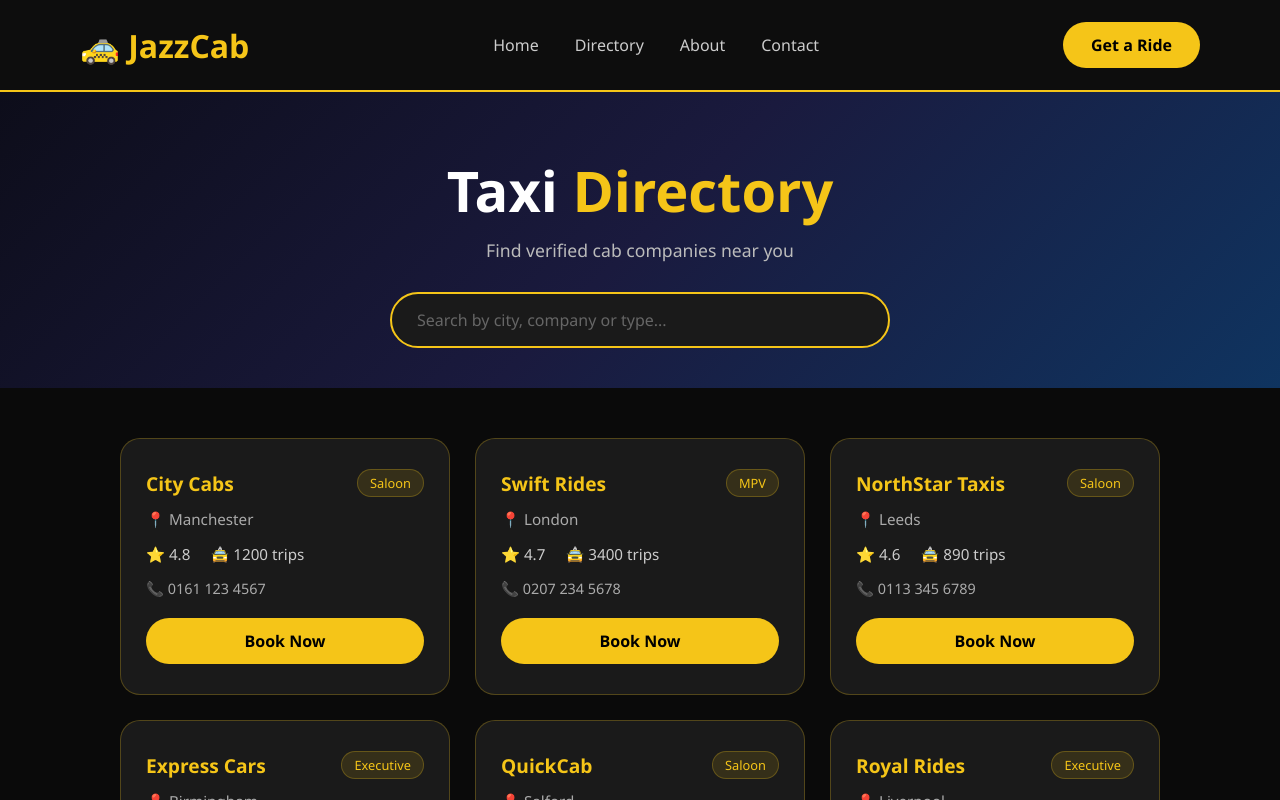
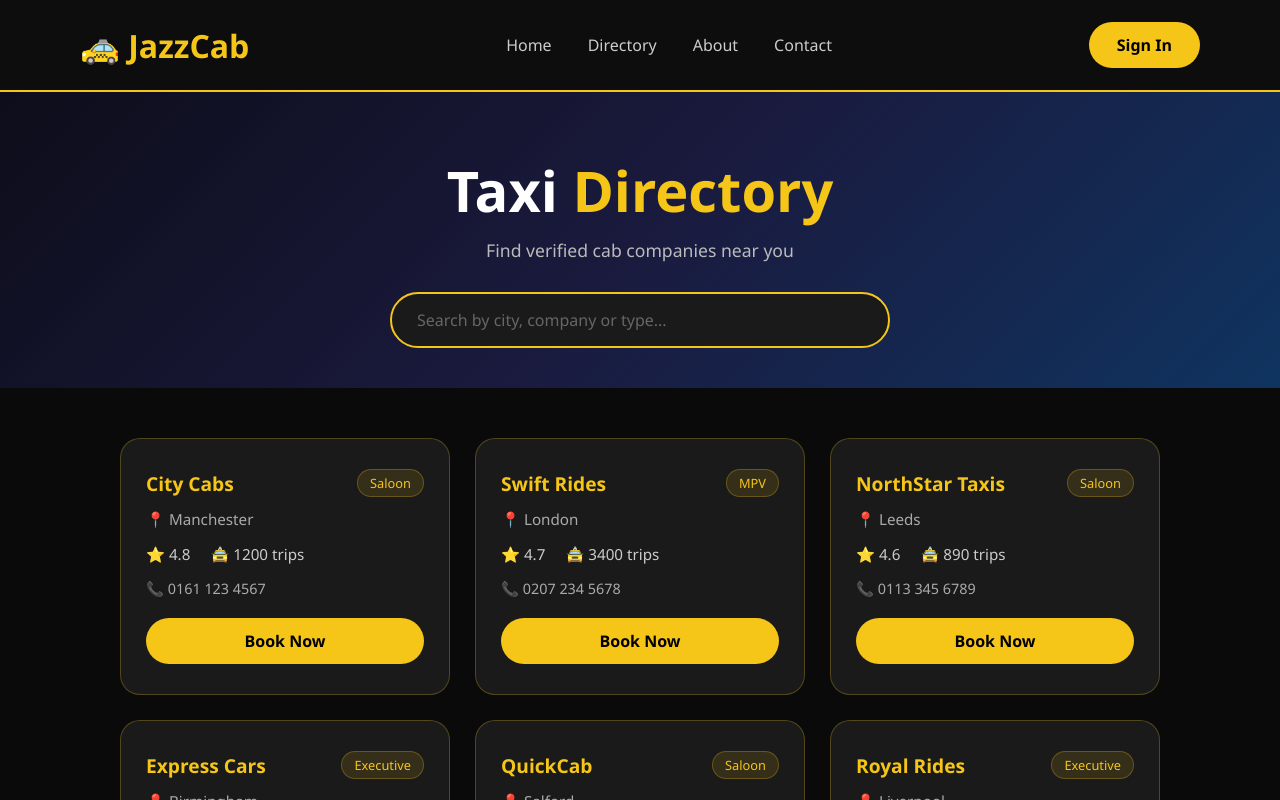
Before and after one commit to SG01-dev/JazzCab, a React (Vite) app: page /directory in a window 1280 px wide. Shown: the top 800 px of the page. Built offline with nearby package versions, Linux system fonts and the light colour scheme.

Commit message:
add sign in button to navbar

```diff
--- a/src/App.jsx
+++ b/src/App.jsx
@@ -16,7 +16,7 @@ function App() {
           <a href="#">About</a>
           <a href="#">Contact</a>
         </div>
-        <button className="nav-btn desktop-only">Get a Ride</button>
+        <Link to="/auth"><button className="nav-btn desktop-only">Sign In</button></Link>
         <button className="hamburger" onClick={() => setMenuOpen(!menuOpen)}>
           {menuOpen ? '✕' : '☰'}
         </button>
@@ -29,7 +29,7 @@ function App() {
           <Link to="/directory" onClick={() => setMenuOpen(false)}>Directory</Link>
           <a href="#" onClick={() => setMenuOpen(false)}>About</a>
           <a href="#" onClick={() => setMenuOpen(false)}>Contact</a>
-          <button className="nav-btn">Get a Ride</button>
+          <Link to="/auth"><button className="nav-btn">Sign In</button></Link>
         </div>
       )}
 
--- a/src/directory.jsx
+++ b/src/directory.jsx
@@ -31,7 +31,7 @@ function Directory() {
           <a href="#">About</a>
           <a href="#">Contact</a>
         </div>
-        <button className="nav-btn desktop-only">Get a Ride</button>
+        <Link to="/auth"><button className="nav-btn desktop-only">Sign In</button></Link>
         <button className="hamburger" onClick={() => setMenuOpen(!menuOpen)}>
           {menuOpen ? '✕' : '☰'}
         </button>
@@ -43,7 +43,7 @@ function Directory() {
           <Link to="/directory" onClick={() => setMenuOpen(false)}>Directory</Link>
           <a href="#" onClick={() => setMenuOpen(false)}>About</a>
           <a href="#" onClick={() => setMenuOpen(false)}>Contact</a>
-          <button className="nav-btn">Get a Ride</button>
+          <Link to="/auth"><button className="nav-btn desktop-only">Sign In</button></Link>
         </div>
       )}
 
```
